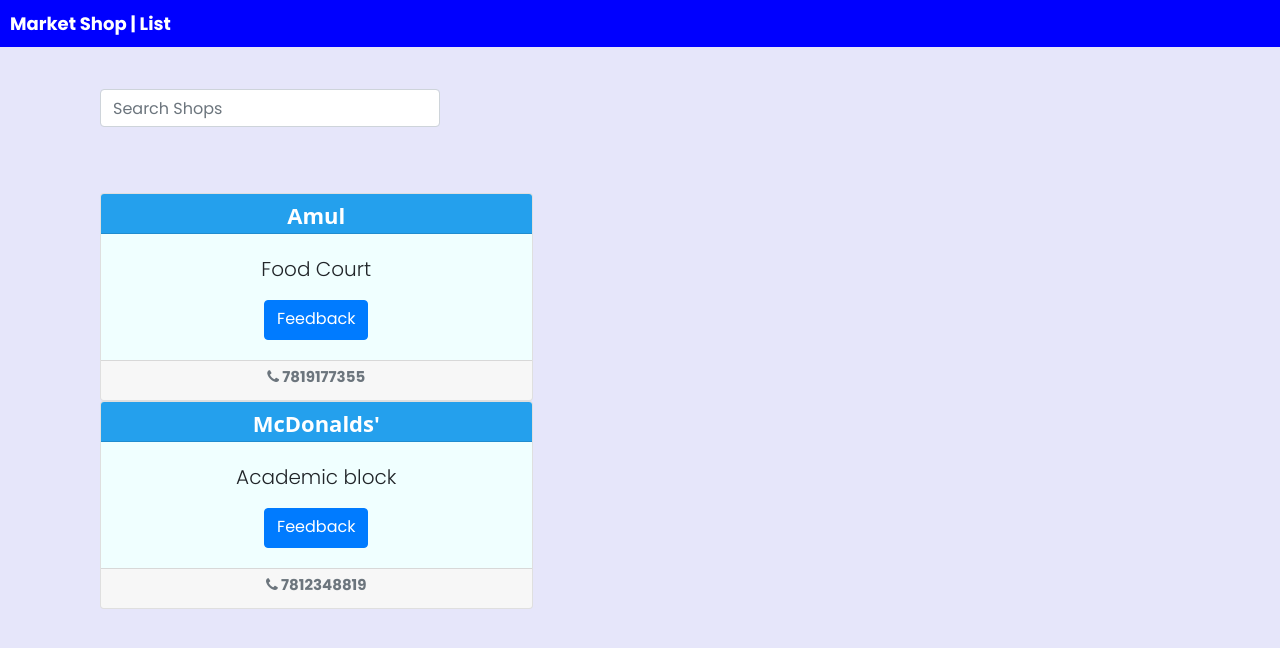
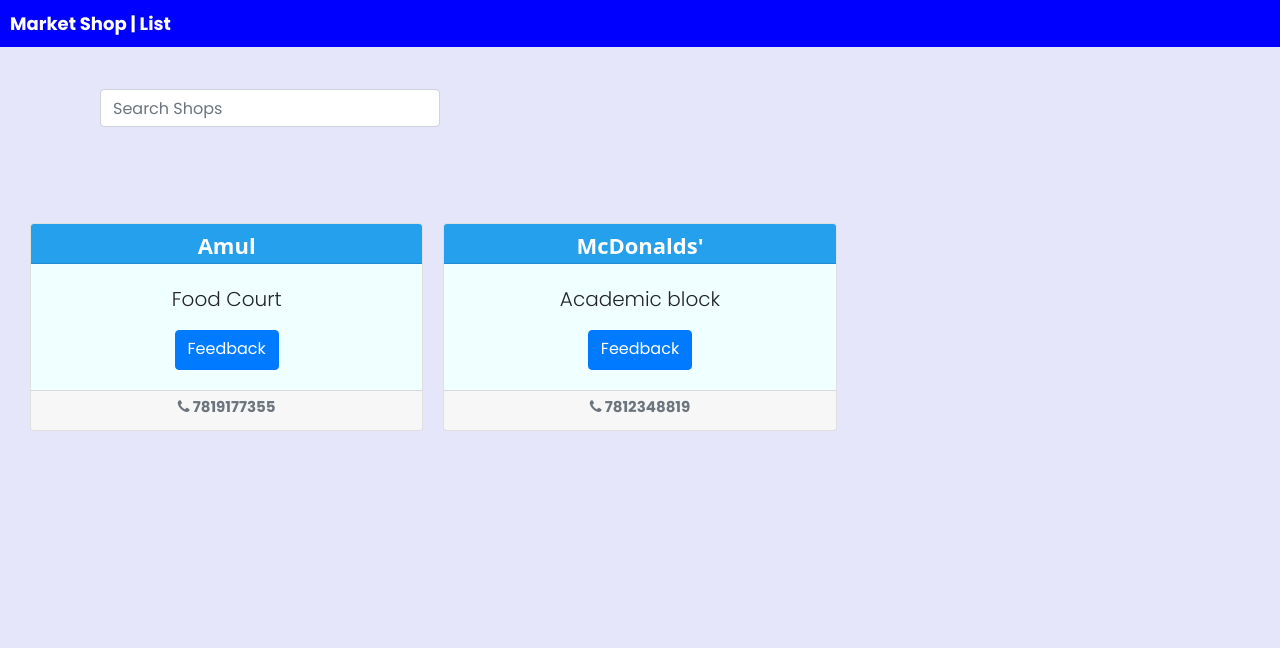
Before and after one commit to Tanushree2110/market-shop-portal, a PHP site: page /dashboard.php in a window 1280 px wide. Shown: the top 648 px of the page. Run offline with PHP 8.4, Linux system fonts and the light colour scheme; data comes from the database, SQL or seed files in the repository; data that the repository does not hold is empty.

Commit message:
updated feedback dashboard

```diff
--- a/marketshop/home/dashboard.php
+++ b/marketshop/home/dashboard.php
@@ -71,10 +71,6 @@
             z-index: 500;
 
         }
-        .row
-        {
-            display:contents;
-        }
     </style>
 
 </head>
@@ -97,17 +93,19 @@
             <input type="text" id="myFilter" class="form-control" onkeyup="myFunction()" placeholder="Search Shops">
         </div>
         <br>
+    </div>
 
     <!-- top -->
-        <div class="row">
+    <div style="margin:30px;">
+    <div class="card-columns" >
 
         <!-- shop Cards -->
-            <div id="shops" class="row mt-5">
+        <div id="shops">
             <?php
             $query = mysqli_query($con, "SELECT * FROM shop ORDER BY shopName");
             while ($qq = mysqli_fetch_array($query)) {
             ?>
-                    <div class="col-lg-5">
+
                 <div class="card text-center">
                     <div id="myUL" class="card-header" style="background-color:#24a0ed;">
                         <div class="card-title" style="color:white; font-size:22px; text-shadow:none; font-weight:bold;font-family:sans;"><?php echo htmlentities($qq['shopName']); ?></div>
@@ -118,7 +116,7 @@
                     </div>
                     <div class="card-footer text-muted" style="font-size:15px; font-weight:bold;"> <i class="fa fa-phone"></i> <?php echo $qq['contact'] ?> </div>
                 </div>
-                    </div>
+
             <?php
             }
             ?>
```
Lines whose indentation alone changed are shown as unchanged.
